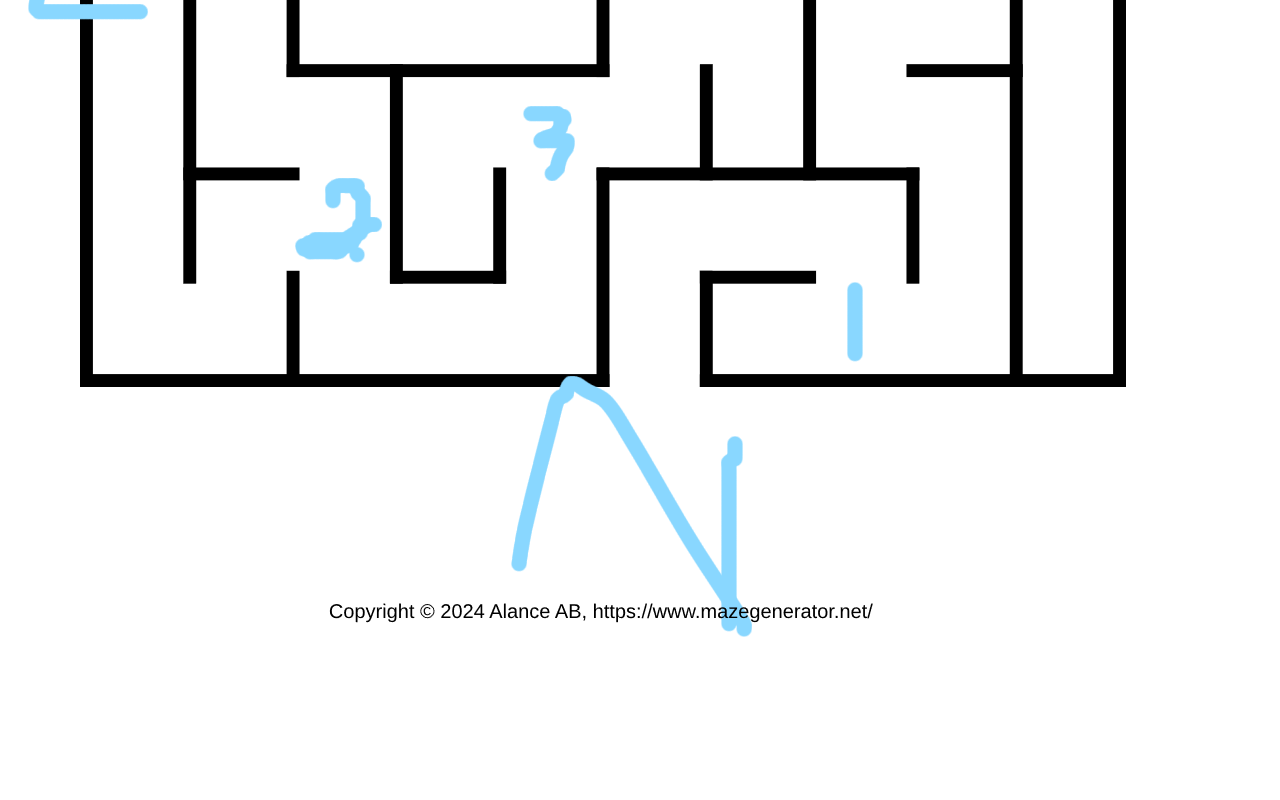
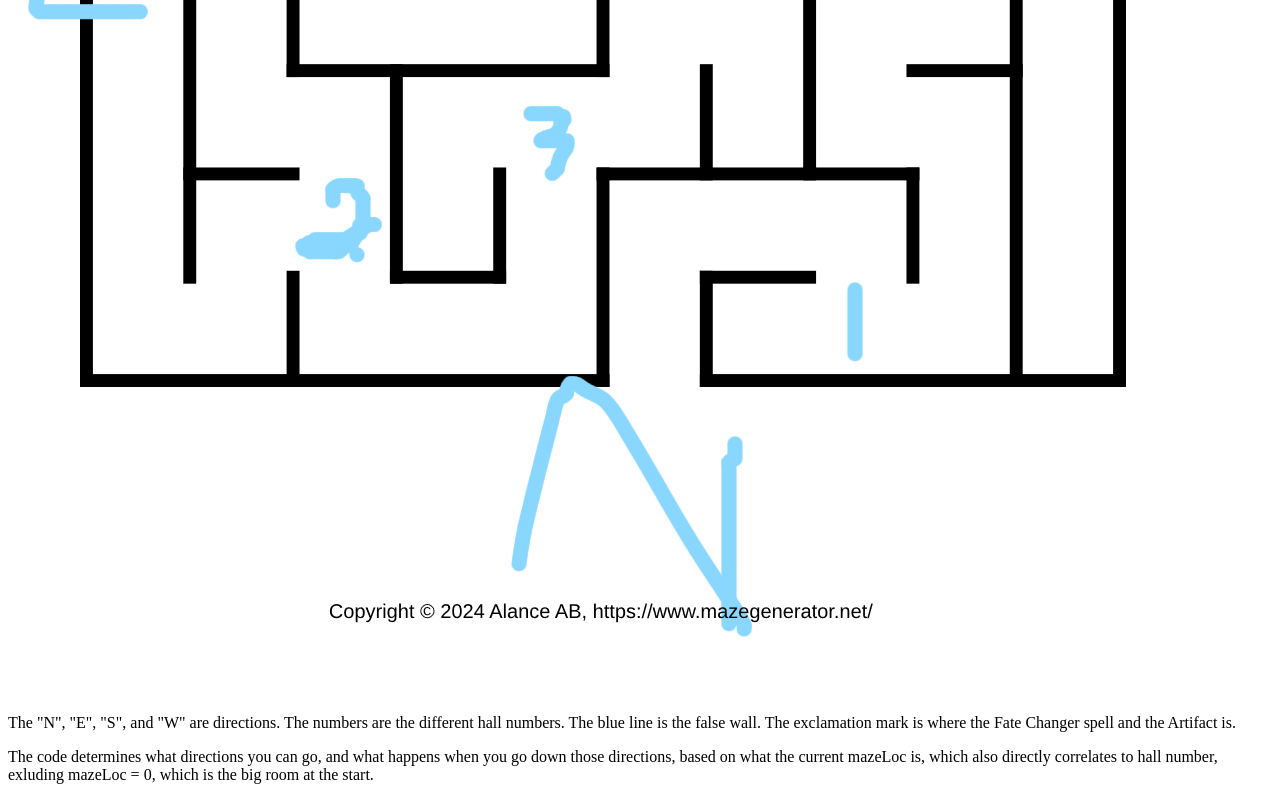
Before and after one commit to hahafunny11/Maze-route, a plain HTML site: page index.html in a window 1280 px wide. Shown: the part 998-1798 px from the top of the page. Before the commit the page ends 1704 px from the top, so only its background shows below. Drawn offline with Linux system fonts and the light colour scheme.

Commit message:
Update index.html

```diff
--- a/index.html
+++ b/index.html
@@ -3,7 +3,8 @@
 <body>
 
 <img src="maze.png">
-
+<p>The "N", "E", "S", and "W" are directions. The numbers are the different hall numbers. The blue line is the false wall. The exclamation mark is where the Fate Changer spell and the Artifact is.</p>
+<p>The code determines what directions you can go, and what happens when you go down those directions, based on what the current mazeLoc is, which also directly correlates to hall number, exluding mazeLoc = 0, which is the big room at the start.</p>
 <!--What a curious individual, looking into the source code here!-->
 
 </body>
```
